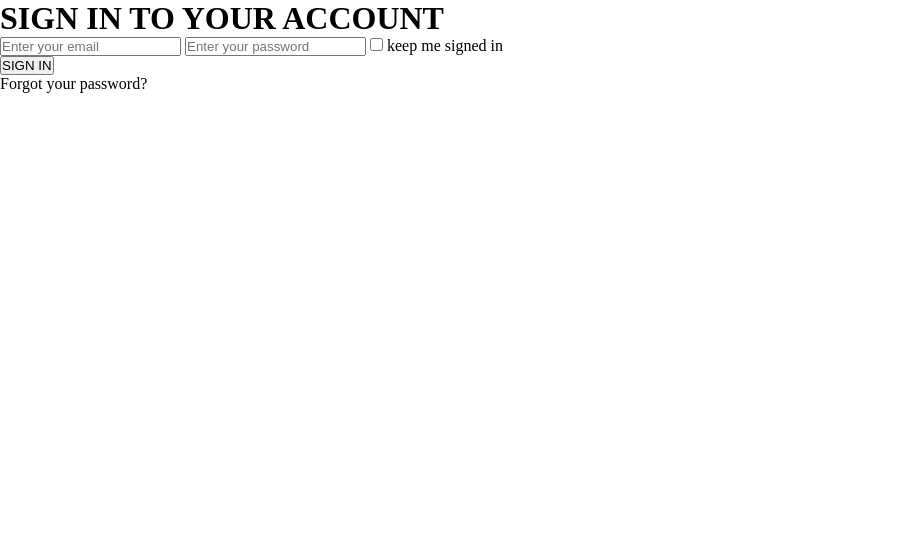
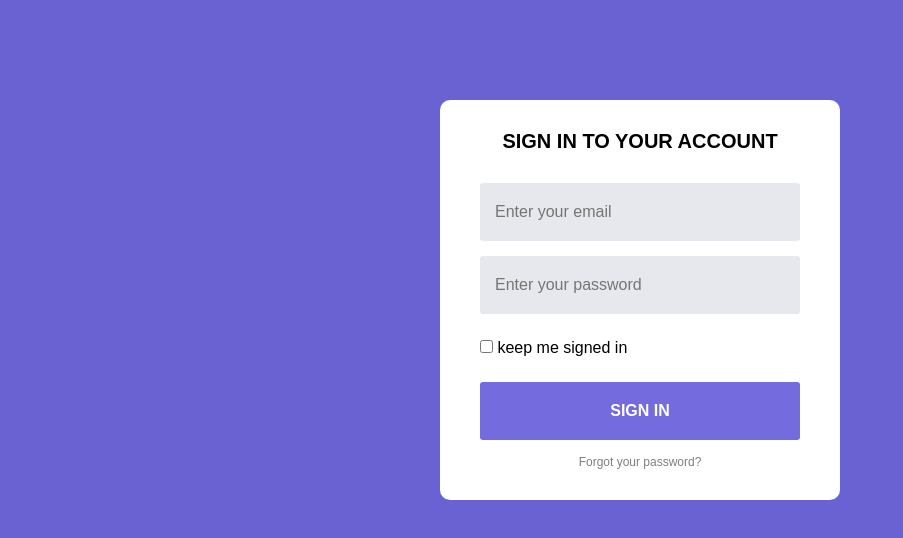
Before and after one commit to Daniel7303/Testin, a plain HTML site: page index.html in a window 1280 px wide. Shown: the whole page, without its empty margins (0-903 px from the left). Drawn offline with Linux system fonts and the light colour scheme.

Commit message:
completion of the styling for the login form

```diff
--- a/index.html
+++ b/index.html
@@ -21,15 +21,17 @@
             placeholder="Enter your email"
           />
           <input
-            type="text"
+            type="password"
             name="password"
             class="password-input"
             placeholder="Enter your password"
           />
-          <input type="checkbox" class="remember-checkbox" />
-          <label for="mycheckedox" class="remember-label">
-            keep me signed in</label
-          >
+          <div class="check-box">
+            <input type="checkbox" class="remember-checkbox" />
+            <label for="mycheckebox" class="remember-label">
+              keep me signed in
+            </label>
+          </div>
         </form>
       </div>
 
--- a/style.css
+++ b/style.css
@@ -1,5 +1,66 @@
 * {
-    margin: 0;
-    padding: 0;
-    box-sizing: border-box;
+  margin: 0;
+  padding: 0;
+  box-sizing: border-box;
 }
+body {
+  display: flex;
+  justify-content: center;
+  align-items: center;
+  background-color: #6a62d2;
+  font-family: Arial, Helvetica, sans-serif;
+}
+.container {
+  background-color: #fff;
+  height: 400px;
+  margin: 100px;
+  width: 400px;
+  padding: 0px 40px;
+  border-radius: 10px;
+}
+.login-header {
+  margin: 30px 0px;
+}
+.login-title {
+  font-size: 20px;
+  text-align: center;
+}
+.login-form {
+  display: grid;
+  grid-template-columns: 1fr;
+}
+.email-input,
+.password-input {
+  padding: 20px 15px;
+  width: 100%;
+  margin-bottom: 15px;
+  border-radius: 3px;
+  border: none;
+  background-color: #e7e8ed;
+  font-size: 16px;
+}
+.check-box {
+  margin-top: 10px;
+  margin-bottom: 25px;
+}
+button {
+  padding: 20px 0px;
+  width: 100%;
+  margin-bottom: 15px;
+  border-radius: 3px;
+  border: none;
+  background-color: #746bde;
+  color: #ffff;
+  text-align: center;
+  font-size: 16px;
+  font-weight: 600;
+  transition: all 0.5s ease-in-out;
+}
+button:hover {
+  background-color: #454274;
+}
+.forgot-password {
+  text-align: center;
+  font-size: 12px;
+  opacity: 0.5;
+}
```
